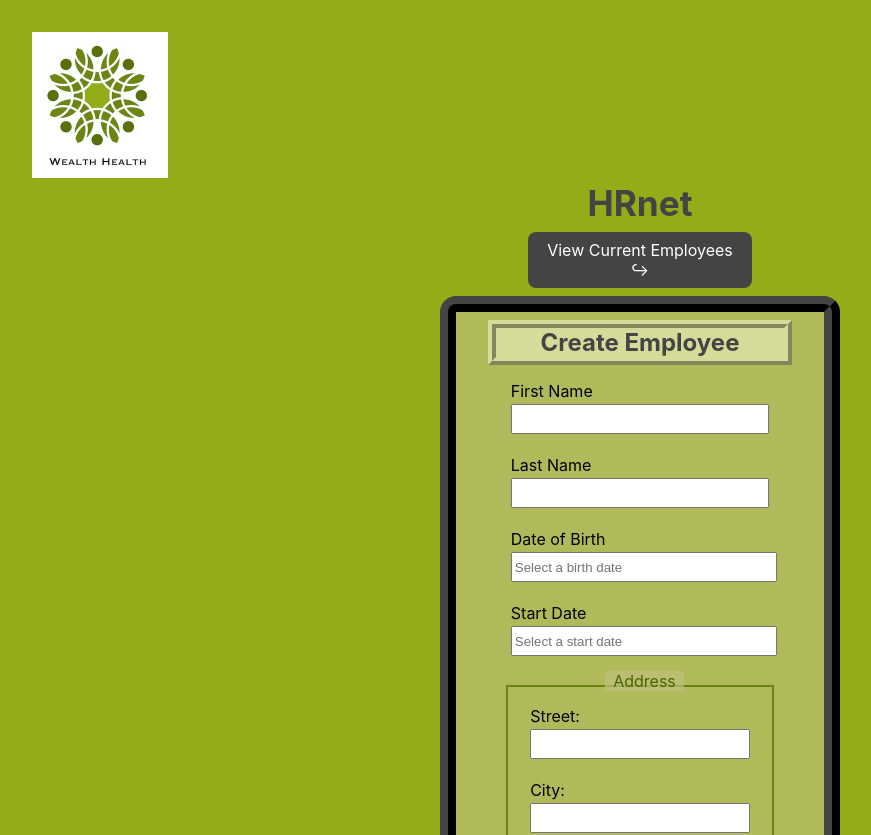
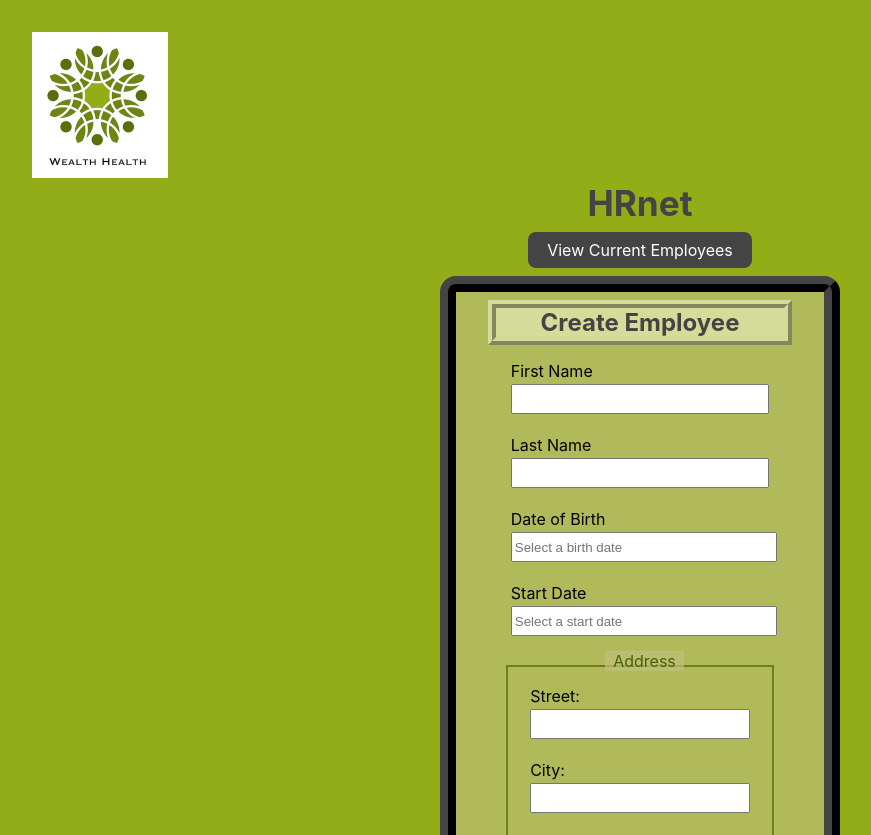
Before and after one commit to sarahvar/P14_HRnet, a React (Vite) app: page / in a window 1280 px wide. Shown: the top 835 px of the page, without its empty margins (0-871 px from the left). Built offline with nearby package versions, Linux system fonts and the light colour scheme; a web font is replaced by a local one.

Commit message:
MyDatePicker

```diff
--- a/src/Components/Form/DatePicker/MyDatePicker.jsx
+++ b/src/Components/Form/DatePicker/MyDatePicker.jsx
@@ -31,9 +31,6 @@ export default function MyDatePicker({
         placeholderText={placeholder}
         fixedHeight
         peekNextMonth
-        showMonthDropdown
-        useShortMonthInDropdown
-        showYearDropdown
         dropdownMode="select"
         todayButton="Today"
       />
--- a/src/Pages/Home/Home.jsx
+++ b/src/Pages/Home/Home.jsx
@@ -13,7 +13,7 @@ export default function Home() {
         <div className="form-header">
           <div className="form-name">HRnet</div>
           <div className="form-link">
-            <Link to="/employees">View Current Employees &#x21AA;</Link>
+            <Link to="/employees">View Current Employees</Link>
           </div>
         </div>
         <Form />
```
